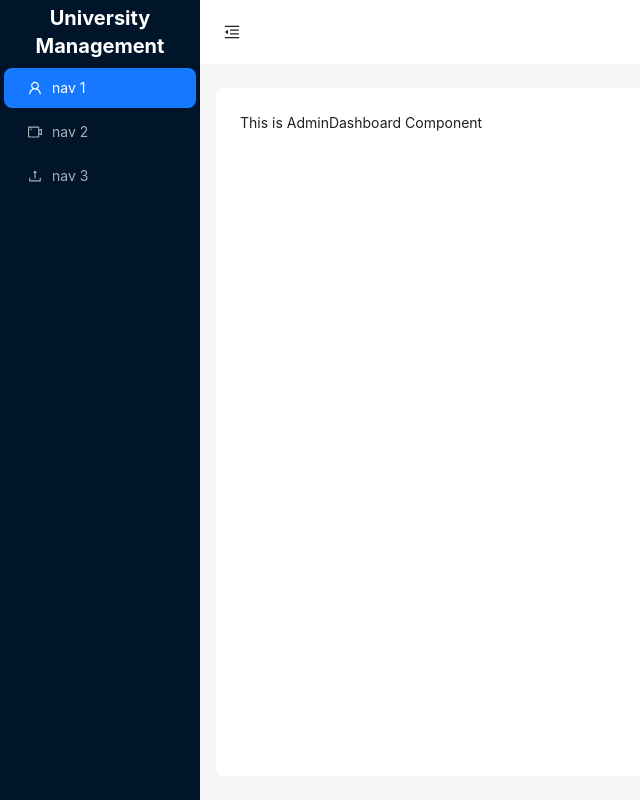
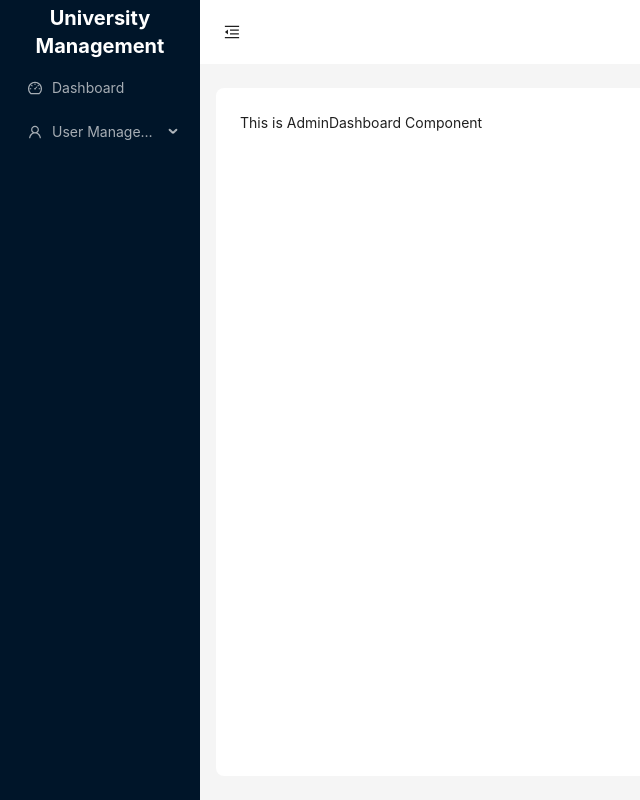
Before and after one commit to NA-Asraful-Khan/University_Management_Frontend, a React (Vite) app: page /admin/dashboard in a window 1280 px wide. Shown: the whole page, without its empty margins (0-640 px from the left). Built offline with nearby package versions, Linux system fonts and the light colour scheme.

Commit message:
Setting Redux

```diff
--- a/package.json
+++ b/package.json
@@ -11,10 +11,12 @@
   },
   "dependencies": {
     "@ant-design/icons": "^5.5.1",
+    "@reduxjs/toolkit": "^2.3.0",
     "antd": "^5.22.0",
     "react": "^18.3.1",
     "react-dom": "^18.3.1",
     "react-hook-form": "^7.53.2",
+    "react-redux": "^9.1.2",
     "react-router-dom": "^6.28.0"
   },
   "devDependencies": {
--- a/src/components/layout/MainLayout.tsx
+++ b/src/components/layout/MainLayout.tsx
@@ -1,33 +1,10 @@
 import { useEffect, useState } from "react";
-import {
-  MenuFoldOutlined,
-  MenuUnfoldOutlined,
-  UploadOutlined,
-  UserOutlined,
-  VideoCameraOutlined,
-} from "@ant-design/icons";
-import { Button, Layout, Menu, MenuProps, theme } from "antd";
+import { MenuFoldOutlined, MenuUnfoldOutlined } from "@ant-design/icons";
+import { Button, Layout, Menu, theme } from "antd";
 import { Outlet } from "react-router-dom";
+import { adminSidebarItems } from "../../routes/admin.routes";
 
 const { Header, Sider, Content } = Layout;
-
-const items: MenuProps["items"] = [
-  {
-    key: "1",
-    icon: <UserOutlined />,
-    label: "nav 1",
-  },
-  {
-    key: "2",
-    icon: <VideoCameraOutlined />,
-    label: "nav 2",
-  },
-  {
-    key: "3",
-    icon: <UploadOutlined />,
-    label: "nav 3",
-  },
-];
 
 const MainLayout = () => {
   const [collapsed, setCollapsed] = useState(false);
@@ -64,7 +41,7 @@ const MainLayout = () => {
           theme="dark"
           mode="inline"
           defaultSelectedKeys={["1"]}
-          items={items}
+          items={adminSidebarItems}
         />
       </Sider>
       <Layout>
--- a/src/main.tsx
+++ b/src/main.tsx
@@ -4,9 +4,13 @@ import "antd/dist/reset.css";
 import "./index.css";
 import { RouterProvider } from "react-router-dom";
 import router from "./routes/routes.tsx";
+import { Provider } from "react-redux";
+import { store } from "./redux/store.ts";
 
 createRoot(document.getElementById("root")!).render(
   <StrictMode>
-    <RouterProvider router={router} />
+    <Provider store={store}>
+      <RouterProvider router={router} />
+    </Provider>
   </StrictMode>
 );
--- /dev/null
+++ b/src/pages/admin/CreateAdmin.tsx
@@ -0,0 +1,5 @@
+const CreateAdmin = () => {
+  return <div>This is CreateAdmin Component</div>;
+};
+
+export default CreateAdmin;
--- /dev/null
+++ b/src/pages/admin/CreateFaculty.tsx
@@ -0,0 +1,5 @@
+const CreateFaculty = () => {
+  return <div>This is CreateFaculty Component</div>;
+};
+
+export default CreateFaculty;
--- /dev/null
+++ b/src/redux/hooks.ts
@@ -0,0 +1,6 @@
+import { useDispatch, useSelector } from "react-redux";
+import { AppDispatch, RootState } from "./store";
+
+// Use throughout your app instead of plain `useDispatch` and `useSelector`
+export const useAppDispatch = useDispatch.withTypes<AppDispatch>();
+export const useAppSelector = useSelector.withTypes<RootState>();
--- /dev/null
+++ b/src/redux/store.ts
@@ -0,0 +1,10 @@
+import { configureStore } from "@reduxjs/toolkit";
+
+export const store = configureStore({
+  reducer: {},
+});
+
+// Infer the `RootState` and `AppDispatch` types from the store itself
+export type RootState = ReturnType<typeof store.getState>;
+// Inferred type: {posts: PostsState, comments: CommentsState, users: UsersState}
+export type AppDispatch = typeof store.dispatch;
--- /dev/null
+++ b/src/routes/admin.routes.tsx
@@ -0,0 +1,94 @@
+import AdminDashboard from "../pages/admin/AdminDashboard";
+import CreateStudent from "../pages/admin/CreateStudent";
+import CreateFaculty from "../pages/admin/CreateFaculty";
+import CreateAdmin from "../pages/admin/CreateAdmin";
+import { DashboardOutlined, UserOutlined } from "@ant-design/icons";
+import { ReactNode } from "react";
+import { NavLink } from "react-router-dom";
+
+type TRoute = {
+  path: string;
+  element: ReactNode;
+};
+type TLayoutChild = {
+  key: string;
+  label: ReactNode;
+};
+type TLayout = {
+  key: string;
+  label: ReactNode;
+  icon: ReactNode;
+  children?: TLayoutChild[];
+};
+
+const adminPaths = [
+  {
+    name: "Dashboard",
+    path: "dashboard",
+    icon: <DashboardOutlined />,
+    element: <AdminDashboard />,
+  },
+  {
+    name: "User Management",
+    icon: <UserOutlined />,
+    children: [
+      {
+        name: "Create Admin",
+        path: "create-admin",
+        element: <CreateAdmin />,
+      },
+      {
+        name: "Create Faculty",
+        path: "create-faculty",
+        element: <CreateFaculty />,
+      },
+      {
+        name: "Create Student",
+        path: "create-student",
+        element: <CreateStudent />,
+      },
+    ],
+  },
+];
+
+export const adminRoutes = adminPaths.reduce((acc: TRoute[], item) => {
+  if (item.path && item.element) {
+    acc.push({
+      path: item.path,
+      element: item.element,
+    });
+  }
+
+  if (item.children) {
+    item.children.forEach((child) => {
+      acc.push({
+        path: child.path,
+        element: child.element,
+      });
+    });
+  }
+  return acc;
+}, []);
+
+export const adminSidebarItems = adminPaths.reduce((acc: TLayout[], item) => {
+  if (item.path && item.name) {
+    acc.push({
+      key: item.path,
+      icon: item.icon,
+      label: <NavLink to={`/admin/${item.path}`}>{item.name}</NavLink>,
+    });
+  }
+
+  if (item.children) {
+    acc.push({
+      key: item.name,
+      label: item.name,
+      icon: item.icon,
+      children: item.children.map((child) => ({
+        key: child.path,
+        label: <NavLink to={`/admin/${child.path}`}>{child.name}</NavLink>,
+      })),
+    });
+  }
+  return acc;
+}, []);
--- a/src/routes/routes.tsx
+++ b/src/routes/routes.tsx
@@ -4,8 +4,7 @@ import About from "../pages/About";
 import Contact from "../pages/Contact";
 import Login from "../pages/Login";
 import Register from "../pages/Register";
-import AdminDashboard from "../pages/admin/AdminDashboard";
-import CreateStudent from "../pages/admin/CreateStudent";
+import { adminRoutes } from "./admin.routes";
 
 const router = createBrowserRouter([
   {
@@ -25,20 +24,7 @@ const router = createBrowserRouter([
   {
     path: "/admin",
     element: <App />,
-    children: [
-      {
-        index: true,
-        element: <AdminDashboard />,
-      },
-      {
-        path: "dashboard",
-        element: <AdminDashboard />,
-      },
-      {
-        path: "create-student",
-        element: <CreateStudent />,
-      },
-    ],
+    children: adminRoutes,
   },
   {
     path: "/login",
```
Also changed, not shown: 1 other file (tests, documents, lock files or other folders).
